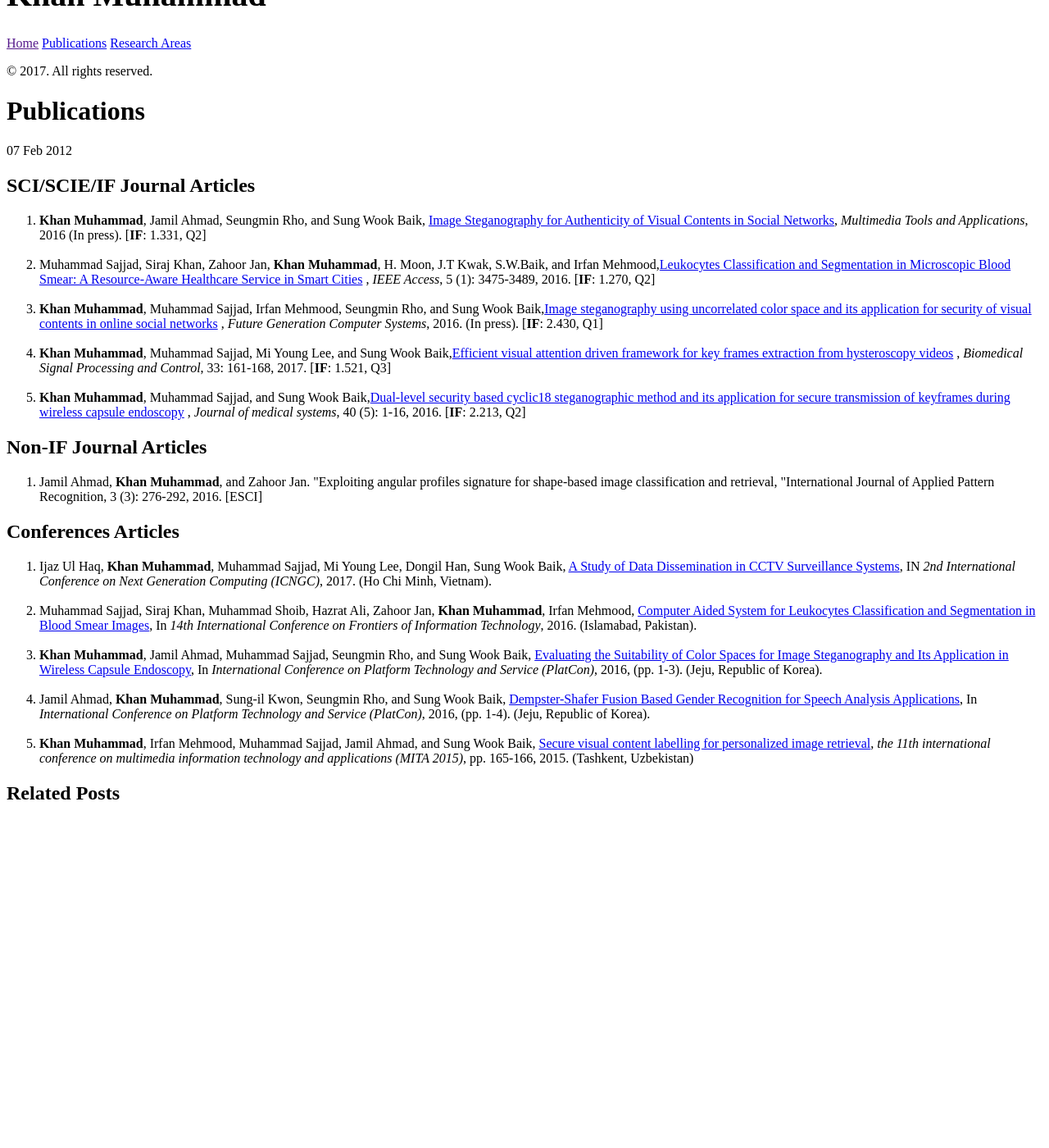
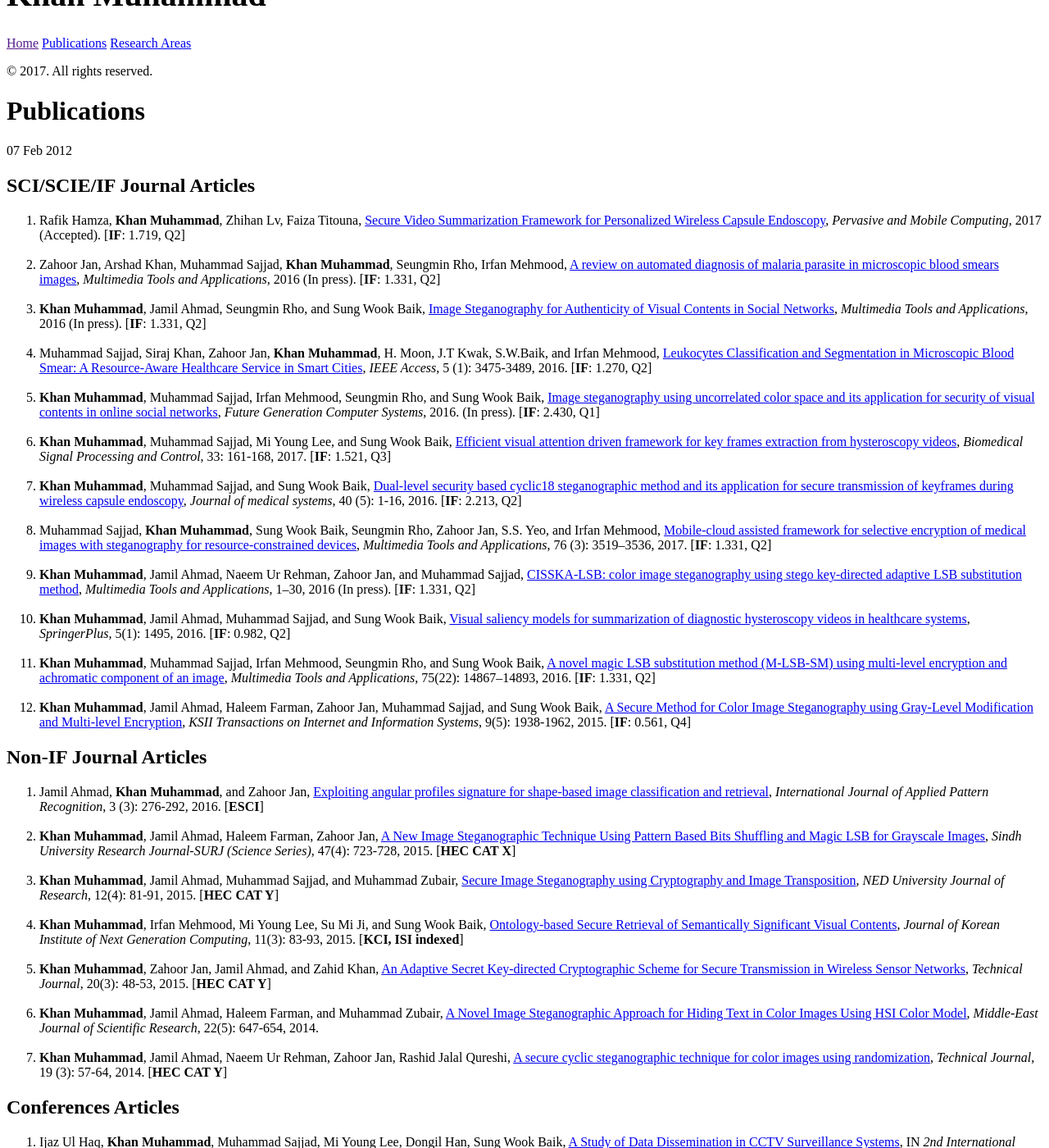
Before and after one commit to khan-muhammad/khan-muhammad.github.io, a Jekyll site: the page built from _posts/2012-02-07-pub1.md, in a window 1280 px wide and 1400 px high, scrolled down 219 px. Shown: the whole window at 82% size. Built offline with Jekyll 4.4.1, drawn with Linux system fonts in a browser that asks for light colours; Markdown is read by kramdown in place of the engine named in the settings; before the commit the page ends 1220 px from its top, so only the background shows below that.

Commit message:
All papers added

```diff
--- a/_posts/2012-02-07-pub1.md
+++ b/_posts/2012-02-07-pub1.md
@@ -7,6 +7,18 @@ title: Publications
 ##SCI/SCIE/IF Journal Articles
 
 <ol>
+<li>
+Rafik Hamza, <b>Khan Muhammad</b>, Zhihan Lv, Faiza Titouna, <a href="https://scholar.google.co.kr/citations?user=k5oUZyQAAAAJ&hl=en" target="_blank">Secure Video Summarization Framework for Personalized Wireless Capsule Endoscopy</a>, <i>Pervasive and Mobile Computing</i>, 2017 (Accepted). [<strong>IF</strong>: 1.719, Q2]
+  </li>
+
+  <br>
+
+<li>
+Zahoor Jan, Arshad Khan, Muhammad Sajjad, <b>Khan Muhammad</b>, Seungmin Rho, Irfan Mehmood, <a href="https://link.springer.com/article/10.1007/s11042-017-4495-2" target="_blank">A review on automated diagnosis of malaria parasite in microscopic blood smears images</a>, <i>Multimedia Tools and Applications</i>, 2016 (In press). [<strong>IF</strong>: 1.331, Q2]
+  </li>
+
+  <br>
+
   <li>
 <strong>Khan Muhammad</strong>, Jamil Ahmad, Seungmin Rho, and Sung Wook Baik, <a href="https://link.springer.com/article/10.1007/s11042-017-4420-8" target="_blank">Image Steganography for Authenticity of Visual Contents in Social Networks</a>, <i>Multimedia Tools and Applications</i>, 2016 (In press). [<strong>IF</strong>: 1.331, Q2]
   </li>
@@ -14,28 +26,55 @@ title: Publications
 <br>
 
   <li>
-Muhammad Sajjad, Siraj Khan, Zahoor Jan, <b>Khan Muhammad</b>, H. Moon, J.T Kwak, S.W.Baik, and Irfan Mehmood,<a href="http://ieeexplore.ieee.org/document/7782368/" target="_blank">Leukocytes Classification and Segmentation in Microscopic Blood Smear: A Resource-Aware Healthcare Service in Smart Cities</a> , <i>IEEE Access</i>, 5 (1): 3475-3489, 2016. [<b>IF</b>: 1.270, Q2]
+Muhammad Sajjad, Siraj Khan, Zahoor Jan, <b>Khan Muhammad</b>, H. Moon, J.T Kwak, S.W.Baik, and Irfan Mehmood, <a href="http://ieeexplore.ieee.org/document/7782368/" target="_blank"> Leukocytes Classification and Segmentation in Microscopic Blood Smear: A Resource-Aware Healthcare Service in Smart Cities</a>, <i>IEEE Access</i>, 5 (1): 3475-3489, 2016. [<b>IF</b>: 1.270, Q2]
   </li>
 
 <br>
 
   <li>
-<b>Khan Muhammad</b>, Muhammad Sajjad, Irfan Mehmood, Seungmin Rho, and Sung Wook Baik,<a href="http://www.sciencedirect.com/science/article/pii/S0167739X16306768" target="_blank">Image steganography using uncorrelated color space and its application for security of visual contents in online social networks</a> , <i>Future Generation Computer Systems</i>, 2016. (In press). [<b>IF</b>: 2.430, Q1]
+<b>Khan Muhammad</b>, Muhammad Sajjad, Irfan Mehmood, Seungmin Rho, and Sung Wook Baik, <a href="http://www.sciencedirect.com/science/article/pii/S0167739X16306768" target="_blank">Image steganography using uncorrelated color space and its application for security of visual contents in online social networks</a>, <i>Future Generation Computer Systems</i>, 2016. (In press). [<b>IF</b>: 2.430, Q1]
   </li>
 
 <br>
 
   <li>
-<b>Khan Muhammad</b>, Muhammad Sajjad, Mi Young Lee, and Sung Wook Baik,<a href="http://www.sciencedirect.com/science/article/pii/S1746809416301999" target="_blank">Efficient visual attention driven framework for key frames extraction from hysteroscopy videos</a> , <i>Biomedical Signal Processing and Control</i>, 33: 161-168, 2017. [<b>IF</b>: 1.521, Q3]
+<b>Khan Muhammad</b>, Muhammad Sajjad, Mi Young Lee, and Sung Wook Baik, <a href="http://www.sciencedirect.com/science/article/pii/S1746809416301999" target="_blank">Efficient visual attention driven framework for key frames extraction from hysteroscopy videos</a>, <i>Biomedical Signal Processing and Control</i>, 33: 161-168, 2017. [<b>IF</b>: 1.521, Q3]
   </li>
 
 <br>
 
   <li>
-<b>Khan Muhammad</b>, Muhammad Sajjad, and Sung Wook Baik,<a href="https://link.springer.com/article/10.1007/s10916-016-0473-x" target="_blank">Dual-level security based cyclic18 steganographic method and its application for secure transmission of keyframes during wireless capsule endoscopy</a> , <i>Journal of medical systems</i>, 40 (5): 1-16, 2016. [<b>IF</b>: 2.213, Q2]
+<b>Khan Muhammad</b>, Muhammad Sajjad, and Sung Wook Baik, <a href="https://link.springer.com/article/10.1007/s10916-016-0473-x" target="_blank">Dual-level security based cyclic18 steganographic method and its application for secure transmission of keyframes during wireless capsule endoscopy</a>, <i>Journal of medical systems</i>, 40 (5): 1-16, 2016. [<b>IF</b>: 2.213, Q2]
   </li>
 
+<br>
 
+  <li>
+Muhammad Sajjad, <b>Khan Muhammad</b>, Sung Wook Baik, Seungmin Rho, Zahoor Jan, S.S. Yeo, and Irfan Mehmood, <a href="https://link.springer.com/article/10.1007/s11042-016-3811-6" target="_blank">Mobile-cloud assisted framework for selective encryption of medical images with steganography for resource-constrained devices</a>, <i>Multimedia Tools and Applications</i>, 76 (3): 3519–3536, 2017. [<b>IF</b>: 1.331, Q2]
+  </li>
+
+<br>
+
+  <li>
+<b>Khan Muhammad</b>, Jamil Ahmad, Naeem Ur Rehman, Zahoor Jan, and Muhammad Sajjad, <a href="https://link.springer.com/article/10.1007/s11042-016-3383-5" target="_blank">CISSKA-LSB: color image steganography using stego key-directed adaptive LSB substitution method</a>, <i>Multimedia Tools and Applications</i>, 1–30, 2016 (In press). [<b>IF</b>: 1.331, Q2]
+  </li>
+
+<br>
+
+  <li>
+<b>Khan Muhammad</b>, Jamil Ahmad, Muhammad Sajjad, and Sung Wook Baik, <a href="https://link.springer.com/article/10.1186/s40064-016-3171-8" target="_blank">Visual saliency models for summarization of diagnostic hysteroscopy videos in healthcare systems</a>, <i>SpringerPlus</i>, 5(1): 1495, 2016. [<b>IF</b>: 0.982, Q2]
+  </li>
+
+<br>
+
+  <li>
+<b>Khan Muhammad</b>, Muhammad Sajjad, Irfan Mehmood, Seungmin Rho, and Sung Wook Baik, <a href="https://link.springer.com/article/10.1007/s11042-015-2671-9" target="_blank">A novel magic LSB substitution method (M-LSB-SM) using multi-level encryption and achromatic component of an image</a>, <i>Multimedia Tools and Applications</i>, 75(22): 14867–14893, 2016. [<b>IF</b>: 1.331, Q2]
+  </li>
+<br>
+
+  <li>
+<b>Khan Muhammad</b>, Jamil Ahmad, Haleem Farman, Zahoor Jan, Muhammad Sajjad, and Sung Wook Baik, <a href="http://www.itiis.org/digital-library/manuscript/1029" target="_blank">A Secure Method for Color Image Steganography using Gray-Level Modification and Multi-level Encryption</a>, <i>KSII Transactions on Internet and Information Systems</i>, 9(5): 1938-1962, 2015. [<b>IF</b>: 0.561, Q4]
+  </li>
 
 </ol>
 
@@ -45,9 +84,39 @@ Muhammad Sajjad, Siraj Khan, Zahoor Jan, <b>Khan Muhammad</b>, H. Moon, J.T Kwak
 ##Non-IF Journal Articles
 
 <ol>
-<li>
-	Jamil Ahmad, <strong>Khan Muhammad</strong>, and Zahoor Jan. "Exploiting angular profiles signature for shape-based image classification and retrieval, "International Journal of Applied Pattern Recognition, 3 (3): 276-292, 2016. [ESCI]
-</li>
+  <li>
+Jamil Ahmad, <strong>Khan Muhammad</strong>, and Zahoor Jan, <a href="http://www.inderscienceonline.com/doi/abs/10.1504/IJAPR.2016.079761" target="_blank">Exploiting angular profiles signature for shape-based image classification and retrieval</a>, <i>International Journal of Applied Pattern Recognition</i>, 3 (3): 276-292, 2016. [<b>ESCI</b>]
+  </li>
+
+<br>
+  <li>
+<b>Khan Muhammad</b>, Jamil Ahmad, Haleem Farman, Zahoor Jan, <a href="http://sujo.usindh.edu.pk/index.php/SURJ/article/view/1715" target="_blank">A New Image Steganographic Technique Using Pattern Based Bits Shuffling and Magic LSB for Grayscale Images</a>, <i>Sindh University Research Journal-SURJ (Science Series)</i>, 47(4): 723-728, 2015. [<b>HEC CAT X</b>]
+  </li>
+
+<br>
+  <li>
+<b>Khan Muhammad</b>, Jamil Ahmad, Muhammad Sajjad, and Muhammad Zubair, <a href="https://arxiv.org/ftp/arxiv/papers/1510/1510.04413.pdf" target="_blank">Secure Image Steganography using Cryptography and Image Transposition</a>, <i>NED University Journal of Research</i>, 12(4): 81-91, 2015. [<b>HEC CAT Y</b>]
+  </li>
+
+<br>
+  <li>
+<b>Khan Muhammad</b>, Irfan Mehmood, Mi Young Lee, Su Mi Ji, and Sung Wook Baik, <a href="https://arxiv.org/ftp/arxiv/papers/1510/1510.02177.pdf" target="_blank">Ontology-based Secure Retrieval of Semantically Significant Visual Contents</a>, <i>Journal of Korean Institute of Next Generation Computing</i>, 11(3): 83-93, 2015. [<b>KCI, ISI indexed</b>]
+  </li>
+
+<br>
+  <li>
+<b>Khan Muhammad</b>, Zahoor Jan, Jamil Ahmad, and Zahid Khan, <a href="https://arxiv.org/ftp/arxiv/papers/1510/1510.00226.pdf" target="_blank">An Adaptive Secret Key-directed Cryptographic Scheme for Secure Transmission in Wireless Sensor Networks</a>, <i>Technical Journal</i>, 20(3): 48-53, 2015. [<b>HEC CAT Y</b>]
+  </li>
+
+<br>
+  <li>
+<b>Khan Muhammad</b>, Jamil Ahmad, Haleem Farman, and Muhammad Zubair, <a href="https://www.researchgate.net/publication/269674995_A_Novel_Image_Steganographic_Approach_for_Hiding_Text_in_Color_Images_using_HSI_Color_Model" target="_blank">A Novel Image Steganographic Approach for Hiding Text in Color Images Using HSI Color Model</a>, <i>Middle-East Journal of Scientific Research</i>, 22(5): 647-654, 2014.
+  </li>
+
+<br>
+  <li>
+<b>Khan Muhammad</b>, Jamil Ahmad, Naeem Ur Rehman, Zahoor Jan, Rashid Jalal Qureshi, <a href="https://arxiv.org/ftp/arxiv/papers/1502/1502.07808.pdf" target="_blank">A secure cyclic steganographic technique for color images using randomization</a>, <i>Technical Journal</i>, 19 (3): 57-64, 2014. [<b>HEC CAT Y</b>]
+  </li>
 
 
 </ol>
```
